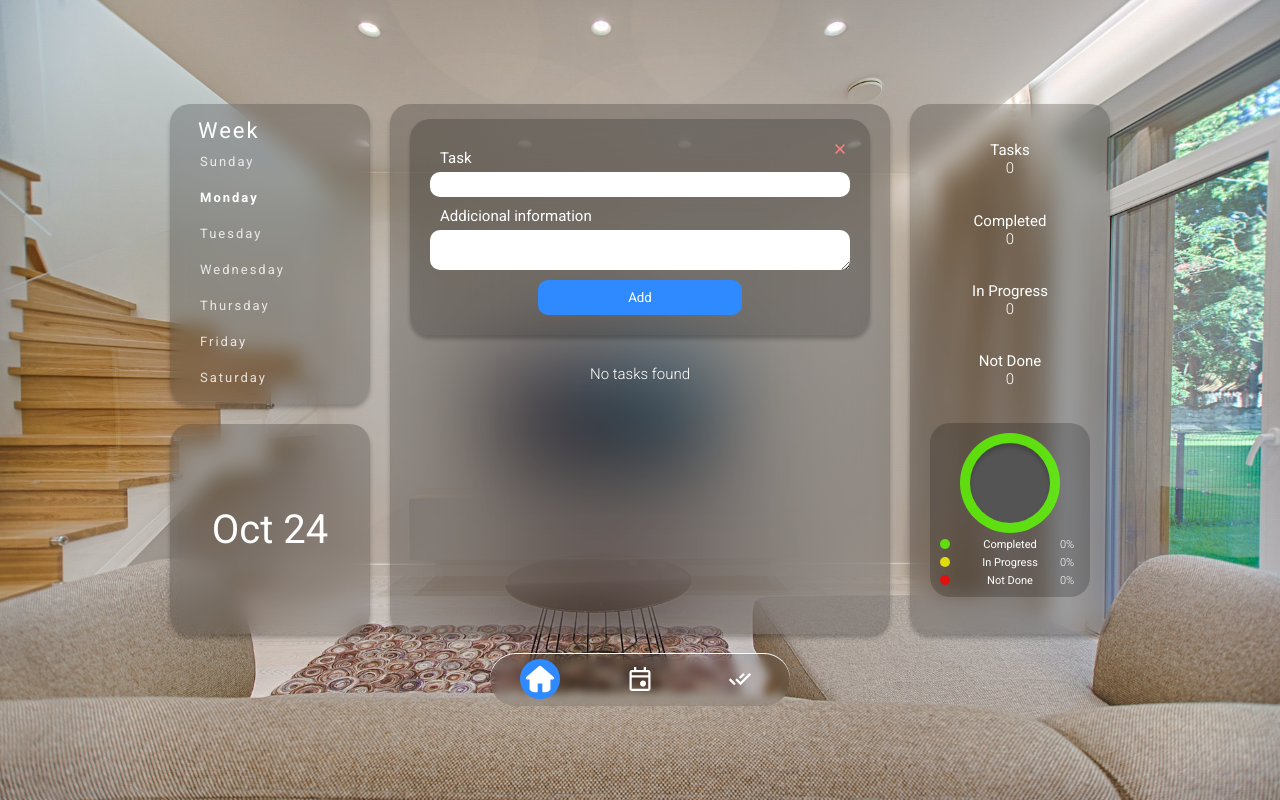
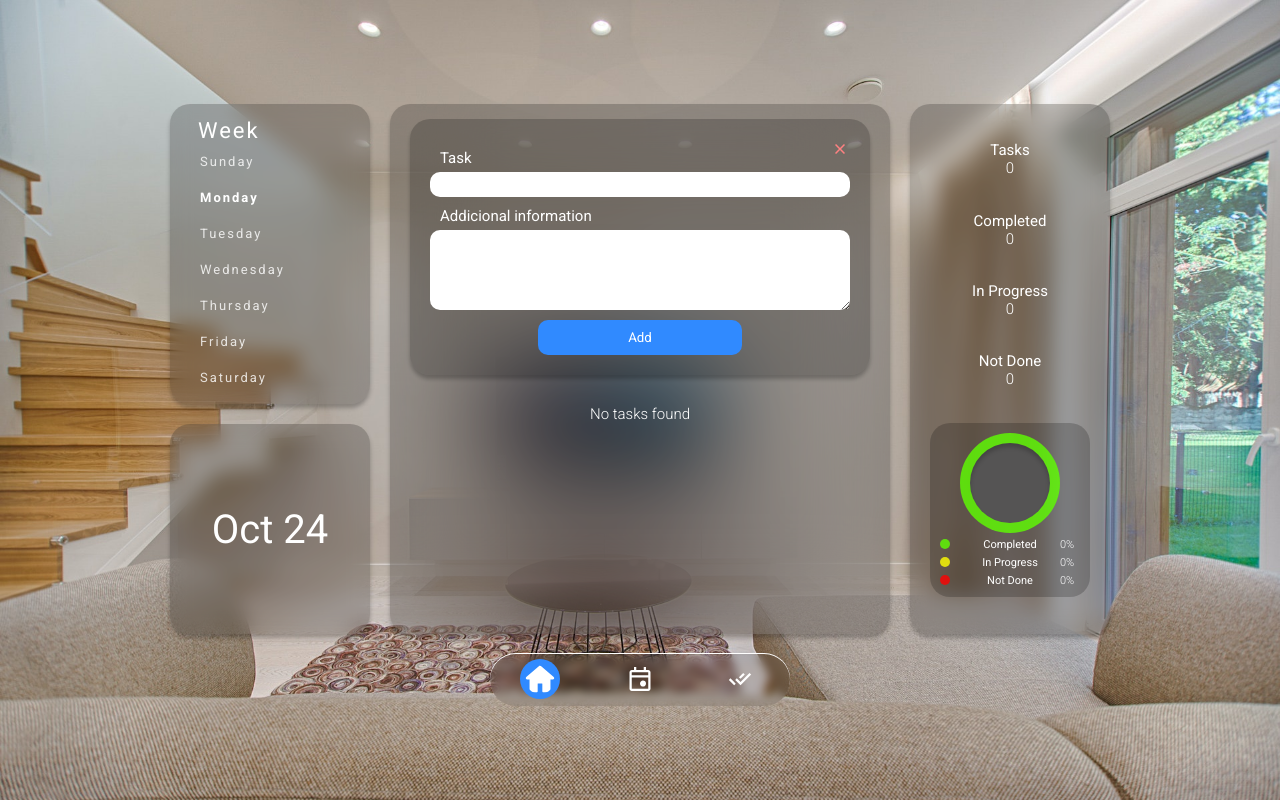
Before and after one commit to matheusnsilva7/Todo-List, a Next.js app: page / in a window 1280 px wide. Both pictures are taken after a click on the button 640 px from the left and 132 px from the top of the page. Built offline with nearby package versions, Linux system fonts and the light colour scheme.

Commit message:
Update Form.module.css

```diff
--- a/components/Form/Form.module.css
+++ b/components/Form/Form.module.css
@@ -24,7 +24,7 @@
 .form textarea {
   border-radius: 1rem;
   border: none;
-  height: 4rem;
+  height: 8rem;
   padding: 1rem;
   width: 100%;
   grid-column: span 2;
```
